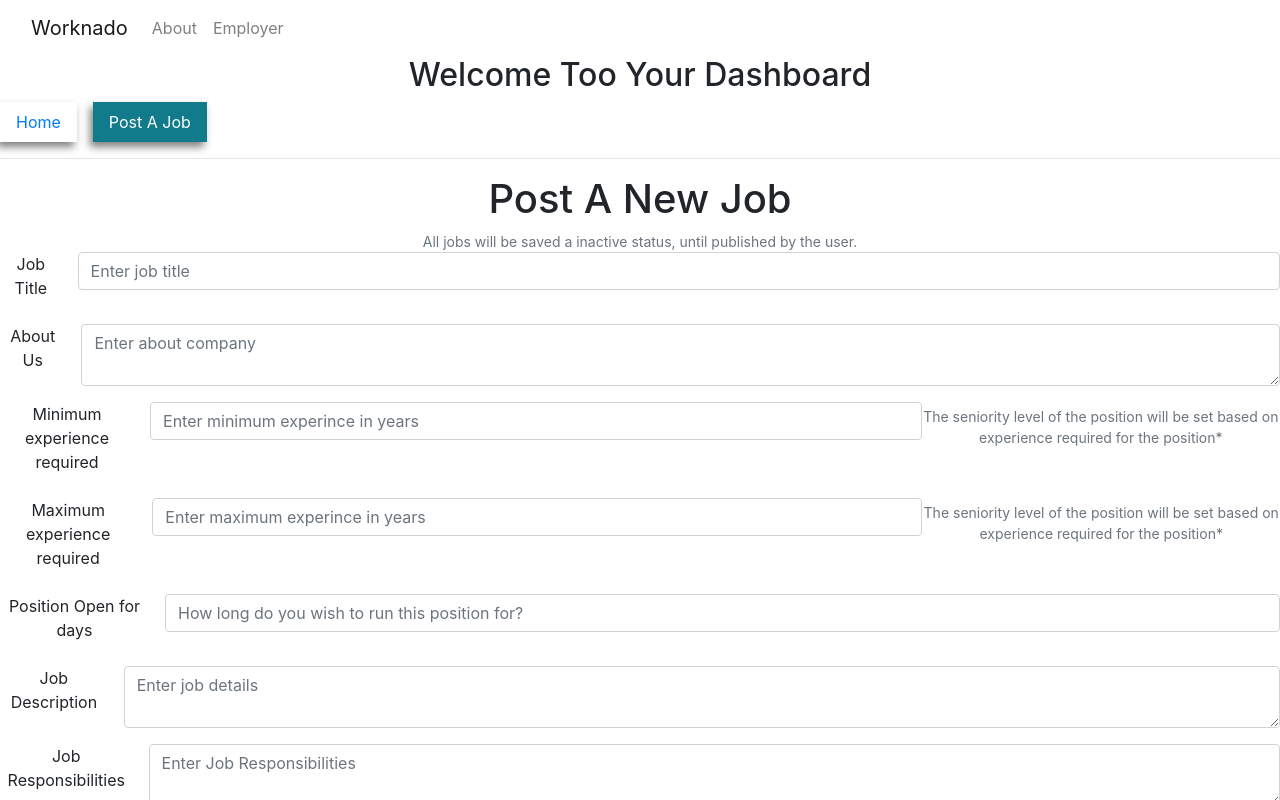
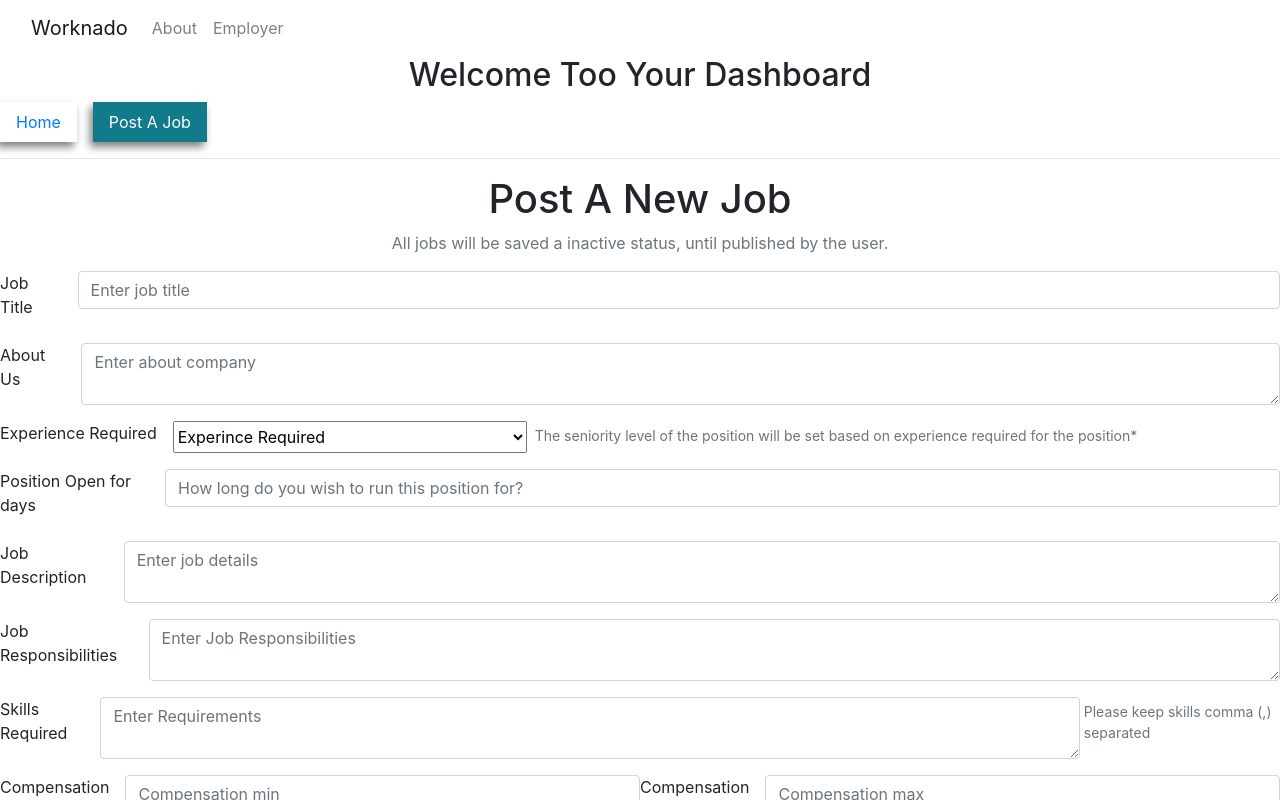
Before and after one commit to sucheta90/job_Engine, a React (Vite) app in the folder client/: page /company/dashboard in a window 1280 px wide. Both pictures are taken after a click on the button "Post A Job". Shown: the top 800 px of the page. Built offline with nearby package versions, Linux system fonts and the light colour scheme.

Commit message:
Adds an Experince dropdown to the job post form that mentions the number of years required for the job

```diff
--- a/client/src/components/Forms/JobPostForm.jsx
+++ b/client/src/components/Forms/JobPostForm.jsx
@@ -20,14 +20,14 @@ function JobPostForm(props) {
     handleFormChange,
     handleEditFormSubmit,
     handlePublishJob,
-    showErr,
-    errorMessage,
+    // showErr,
+    // errorMessage,
   } = props;
 
   return job ? (
     <>
       <Card className="p-3 mb-4" style={{ boxShadow: "-3px 5px 8px grey" }}>
-        <Form>
+        <Form style={{ textAlign: "left" }}>
           <Form.Group
             className="mb-3 d-flex justify-content-evenly"
             controlId=""
@@ -60,44 +60,29 @@ function JobPostForm(props) {
             className="mb-3 d-flex justify-content-evenly"
             controlId=""
           >
-            <Form.Label className="mr-3">
-              Minimum experience required
-            </Form.Label>
-            <Form.Control
-              type="number"
-              min={0}
-              placeholder="Enter minimum experince in years"
-              name="experience_min"
-              value={job.experience_min}
-              onChange={handleFormChange}
+            <Form.Label className="mr-3">Experience Required</Form.Label>
+            <Form.Select
+              aria-label="Default select example"
+              name="experience"
+              value={newJobData.experience}
+              onChange={handleNewJobFormFill}
               required
-            />
-            <Form.Text className="text-muted">
+            >
+              <option>Experince Required</option>
+              <option value="Entry-level">
+                Entry-level (No to Little Experince Required)
+              </option>
+              <option value="Junior">Junior ( 0 to 2 years )</option>
+              <option value="Associate">Associate ( 2 to 5 years )</option>
+              <option value="Mid-level">Mid-level ( 5 to 10 years )</option>
+              <option value="Senior">Senior ( 10 years and above )</option>
+            </Form.Select>
+            <Form.Text className="text-muted ml-2">
               The seniority level of the position will be set based on
               experience required for the position*
             </Form.Text>
           </Form.Group>
-          <Form.Group
-            className="mb-3 d-flex justify-content-evenly"
-            controlId=""
-          >
-            <Form.Label className="mr-3">
-              Maximum experience required
-            </Form.Label>
-            <Form.Control
-              type="number"
-              min={0}
-              placeholder="Enter maximum experince in years"
-              name="experience_max"
-              value={job.experience_max}
-              onChange={handleFormChange}
-              required
-            />
-            <Form.Text className="text-muted">
-              The seniority level of the position will be set based on
-              experience required for the position*
-            </Form.Text>
-          </Form.Group>
+          {/* ******************************************************************* */}
           <Form.Group
             className="mb-3 d-flex justify-content-evenly"
             controlId=""
@@ -265,14 +250,10 @@ function JobPostForm(props) {
   ) : (
     <>
       <h1>Post A New Job</h1>
-      <Form>
-        {/* {showErr && <div className="border border-danger">{errorMessage}</div>} */}
-        <Form.Group>
-          <Form.Text className="text-muted">
-            All jobs will be saved a inactive status, until published by the
-            user.
-          </Form.Text>
-        </Form.Group>
+      <p className="text-muted">
+        All jobs will be saved a inactive status, until published by the user.
+      </p>
+      <Form style={{ textAlign: "left" }}>
         <Form.Group className="mb-3 d-flex justify-content-evenly" controlId="">
           <Form.Label className="mr-3">Job Title</Form.Label>
           <Form.Control
@@ -296,37 +277,29 @@ function JobPostForm(props) {
           />
         </Form.Group>
         <Form.Group className="mb-3 d-flex justify-content-evenly" controlId="">
-          <Form.Label className="mr-3">Minimum experience required</Form.Label>
-          <Form.Control
-            type="number"
-            min={0}
-            placeholder="Enter minimum experince in years"
-            name="experience_min"
-            value={newJobData.experience_min}
+          <Form.Label className="mr-3">Experience Required</Form.Label>
+          <Form.Select
+            aria-label="Default select example"
+            name="experience"
+            value={newJobData.experience}
             onChange={handleNewJobFormFill}
             required
-          />
-          <Form.Text className="text-muted">
+          >
+            <option>Experince Required</option>
+            <option value="Entry-level">
+              Entry-level (No to Little Experince Required)
+            </option>
+            <option value="Junior">Junior ( 0 to 2 years )</option>
+            <option value="Associate">Associate ( 2 to 5 years )</option>
+            <option value="Mid-level">Mid-level ( 5 to 10 years )</option>
+            <option value="Senior">Senior ( 10 years and above )</option>
+          </Form.Select>
+          <Form.Text className="text-muted ml-2">
             The seniority level of the position will be set based on experience
             required for the position*
           </Form.Text>
         </Form.Group>
-        <Form.Group className="mb-3 d-flex justify-content-evenly" controlId="">
-          <Form.Label className="mr-3">Maximum experience required</Form.Label>
-          <Form.Control
-            type="number"
-            min={0}
-            placeholder="Enter maximum experince in years"
-            name="experience_max"
-            value={newJobData.experience_max}
-            onChange={handleNewJobFormFill}
-            required
-          />
-          <Form.Text className="text-muted">
-            The seniority level of the position will be set based on experience
-            required for the position*
-          </Form.Text>
-        </Form.Group>
+        {/* ******************************************************************* */}
         <Form.Group className="mb-3 d-flex justify-content-evenly" controlId="">
           <Form.Label className="mr-3">Position Open for days</Form.Label>
           <Form.Control
@@ -446,7 +419,7 @@ function JobPostForm(props) {
             <option value="Hybrid">Hybrid</option>
           </Form.Select>
         </Form.Group>
-
+        <Form.Group style={{ textAlign: "center" }}>
           <Button
             variant="primary"
             type="submit"
@@ -458,6 +431,7 @@ function JobPostForm(props) {
           <Button variant="primary" type="">
             Back to Dashboard
           </Button>
+        </Form.Group>
       </Form>
     </>
   );
--- a/client/src/pages/Dashboard/EmployerDAshboard.jsx
+++ b/client/src/pages/Dashboard/EmployerDAshboard.jsx
@@ -18,8 +18,7 @@ export default function EmployerDashboard(props) {
   const [newJobData, setNewJobData] = useState({
     job_title: "",
     company_details: "",
-    experience_min: "",
-    experience_max: "",
+    experience: "",
     run_until: "",
     description: "",
     responsibility: "",
```
Also changed, not shown: 2 other files (tests, documents, lock files or other folders). Lines whose indentation alone changed are shown as unchanged.
